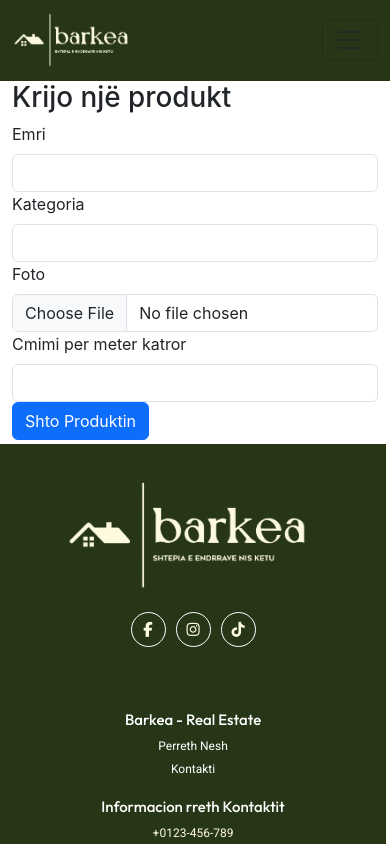
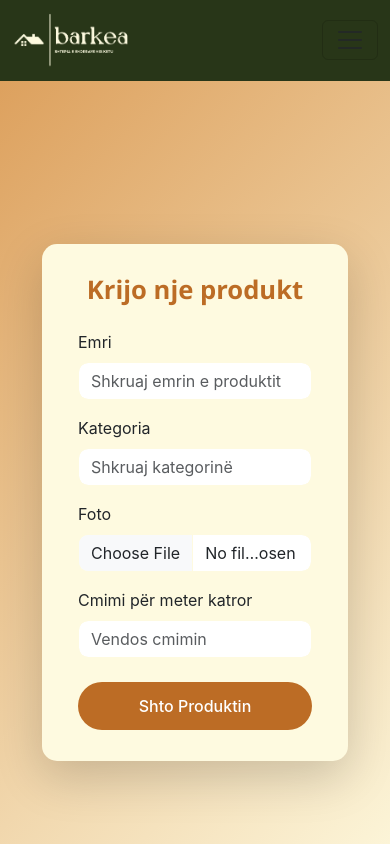
Before and after one commit to AmbraLino/Barkea, a React (Create React App) app in the folder frontend/: page /create in a window 390 px wide. Shown: the top 844 px of the page. Built offline with nearby package versions, Linux system fonts and the light colour scheme; no server answers.

Commit message:
Stylization for Create component

```diff
--- a/frontend/src/Admin/AdminProp.jsx
+++ b/frontend/src/Admin/AdminProp.jsx
@@ -8,6 +8,7 @@ const AdminProp = ({ _id, name, description, photo, price, category }) => {
   const { id } = useParams();
   const navItem = useNavigate();
   const [element, setElement] = useState({});
+
   const handleDelete = async (id) => {
     await axios
       .delete("http://localhost:5000/deleteOneProduct/" + id)
--- /dev/null
+++ b/frontend/src/Admin/Create.css
@@ -0,0 +1,75 @@
+.create-container {
+  min-height: 100vh;
+  background: linear-gradient(135deg, #dda15e 0%, #fefae0 100%);
+  padding: 40px 15px;
+}
+
+.create-card {
+  background-color: #fefae0;
+  border-radius: 15px;
+  padding: 25px;
+}
+
+.create-title {
+  font-family: 'Poppins', 'Segoe UI', sans-serif;
+  font-size: 2rem;
+  color: #bc6c25;
+  font-weight: 600;
+}
+
+.create-form .form-control {
+  border-radius: 10px;
+  border: 1px solid #fefae0;
+  box-shadow: none;
+  transition: all 0.3s ease;
+}
+
+.create-form .form-control:focus {
+  border-color: #dda15e;
+  box-shadow: 0 0 0 0.15rem rgba(164, 92, 93, 0.25);
+}
+
+.create-btn {
+  background-color: #bc6c25;
+  border: none;
+  border-radius: 30px;
+  padding: 12px;
+  font-weight: 500;
+  transition: all 0.3s ease;
+  color: #fff;
+}
+
+.create-btn:hover {
+  background-color: #ffe15d;
+  transform: translateY(-2px);
+}
+
+.preview-container {
+  background-color: #fefae0;
+  border: 1px dashed #dda15e;
+  border-radius: 12px;
+  padding: 10px;
+  display: inline-block;
+  transition: all 0.3s ease;
+}
+
+.preview-container:hover {
+  background-color: #f6e2e2;
+}
+
+.preview-image {
+  max-width: 100%;
+  height: auto;
+  border-radius: 10px;
+  box-shadow: 0 2px 10px rgba(90, 26, 26, 0.2);
+}
+
+@media (max-width: 576px) {
+  .create-title {
+    font-size: 1.6rem;
+  }
+
+  .create-card {
+    padding: 15px 20px;
+  }
+}
--- a/frontend/src/Admin/Create.jsx
+++ b/frontend/src/Admin/Create.jsx
@@ -1,7 +1,9 @@
 import React, { useState } from "react";
 import axios from "axios";
-import { Form, Button, Container } from "react-bootstrap";
+import { Form, Button, Container, Row, Col, Card, Image } from "react-bootstrap";
 import { useNavigate } from "react-router-dom";
+import "./Create.css";
+
 const Create = ({ addCategory }) => {
   const navigate = useNavigate();
   const [product, setProduct] = useState({
@@ -9,43 +11,27 @@ const Create = ({ addCategory }) => {
     category: "",
     photo: null,
     price: "",
-    // userId: "PUT_ADMIN_USERID_HERE"
   });
+  const [preview, setPreview] = useState(null);
 
-  const handleChange = (e) => setProduct({ ...product, [e.target.name]: e.target.value });
-  const handleFile = (e) => setProduct({ ...product, photo: e.target.files[0] });
+  const handleChange = (e) =>
+    setProduct({ ...product, [e.target.name]: e.target.value });
 
-  // const handleSubmit = async (e) => {
-  //   e.preventDefault();
-  //   if (!product.photo || !product.name || !product.category || !product.price) {
-  //     return alert("Ju duhet të plotësoni të gjitha fushat!");
-  //   }
-
-  //   const formData = new FormData();
-  //   formData.append("name", product.name);
-  //   formData.append("category", product.category);
-  //   formData.append("price", product.price);
-  //   formData.append("photo", product.photo);
-  //   // formData.append("userId", product.userId);
-
-  //   try {
-  //     const res = await axios.post(
-  //       "http://localhost:5000/addProduct",
-  //       formData,
-  //       { headers: { "Content-Type": "multipart/form-data" },withCredentials: true, }
-  //     );
-  //     addCategory(res.data);
-  //     setProduct({ name: "", category: "", photo: null, price: "", userId: product.userId });
-  //     console.log("Produkti u shtua me sukses");
-  //   } catch (err) {
-  //     console.log("Ndodhi një gabim, produkti nuk u shtua:", err.response?.data || err);
-  //   }
-  // };
+  const handleFile = (e) => {
+    const file = e.target.files[0];
+    if (file) {
+      setProduct({ ...product, photo: file });
+      setPreview(URL.createObjectURL(file));
+    } else {
+      setProduct({ ...product, photo: null });
+      setPreview(null);
+    }
+  };
 
   const handleSubmit = async (e) => {
     e.preventDefault();
     if (!product.photo || !product.name || !product.category || !product.price) {
-    return alert("Ju duhet të plotësoni të gjitha fushat!");
+      return alert("Plotesoni te gjitha fushat");
     }
 
     const formData = new FormData();
@@ -65,40 +51,56 @@ const Create = ({ addCategory }) => {
       );
 
       setProduct({ name: "", category: "", photo: null, price: "" });
+      setPreview(null);
       console.log("Produkti u shtua me sukses:", res.data);
       alert("Produkti u shtua me sukses!");
       navigate("/categories");
     } catch (err) {
-    console.log("Ndodhi një gabim, produkti nuk u shtua:", err.response?.data || err);
+      console.log(
+        "Ndodhi nje gabim, produkti nuk u shtua:",
+        err.response?.data || err
+      );
     }
   };
 
-
   return (
-    <Container className="create-container">
-      <h1 className="create-title">Krijo një produkt</h1>
-      <Form className="create-form" onSubmit={handleSubmit} encType="multipart/form-data">
-        <Form.Group controlId="Name">
+    <Container
+      fluid
+      className="create-container d-flex align-items-center justify-content-center"
+    >
+      <Row className="w-100 justify-content-center">
+        <Col xs={11} sm={9} md={7} lg={5}>
+          <Card className="shadow-lg border-0 create-card">
+            <Card.Body>
+              <h1 className="create-title text-center mb-4">Krijo nje produkt</h1>
+              <Form
+                className="create-form"
+                onSubmit={handleSubmit}
+                encType="multipart/form-data"
+              >
+                <Form.Group controlId="Name" className="mb-3">
                   <Form.Label>Emri</Form.Label>
                   <Form.Control
                     type="text"
                     name="name"
                     value={product.name}
                     onChange={handleChange}
+                    placeholder="Shkruaj emrin e produktit"
                   />
                 </Form.Group>
 
-        <Form.Group controlId="Category">
+                <Form.Group controlId="Category" className="mb-3">
                   <Form.Label>Kategoria</Form.Label>
                   <Form.Control
                     type="text"
                     name="category"
                     value={product.category}
                     onChange={handleChange}
+                    placeholder="Shkruaj kategorinë"
                   />
                 </Form.Group>
 
-        <Form.Group controlId="Photo">
+                <Form.Group controlId="Photo" className="mb-3">
                   <Form.Label>Foto</Form.Label>
                   <Form.Control
                     type="file"
@@ -108,18 +110,38 @@ const Create = ({ addCategory }) => {
                   />
                 </Form.Group>
 
-        <Form.Group controlId="Price">
-          <Form.Label>Cmimi per meter katror</Form.Label>
+                {preview && (
+                  <div className="preview-container mb-4 text-center">
+                    <Image
+                      src={preview}
+                      alt="Preview"
+                      className="preview-image"
+                      rounded
+                    />
+                  </div>
+                )}
+
+                <Form.Group controlId="Price" className="mb-4">
+                  <Form.Label>Cmimi për meter katror</Form.Label>
                   <Form.Control
                     type="text"
                     name="price"
                     value={product.price}
                     onChange={handleChange}
+                    placeholder="Vendos cmimin"
                   />
                 </Form.Group>
 
-        <Button type="submit">Shto Produktin</Button>
+                <div className="d-grid">
+                  <Button type="submit" className="create-btn">
+                    Shto Produktin
+                  </Button>
+                </div>
               </Form>
+            </Card.Body>
+          </Card>
+        </Col>
+      </Row>
     </Container>
   );
 };
```
Lines whose indentation alone changed are shown as unchanged.
